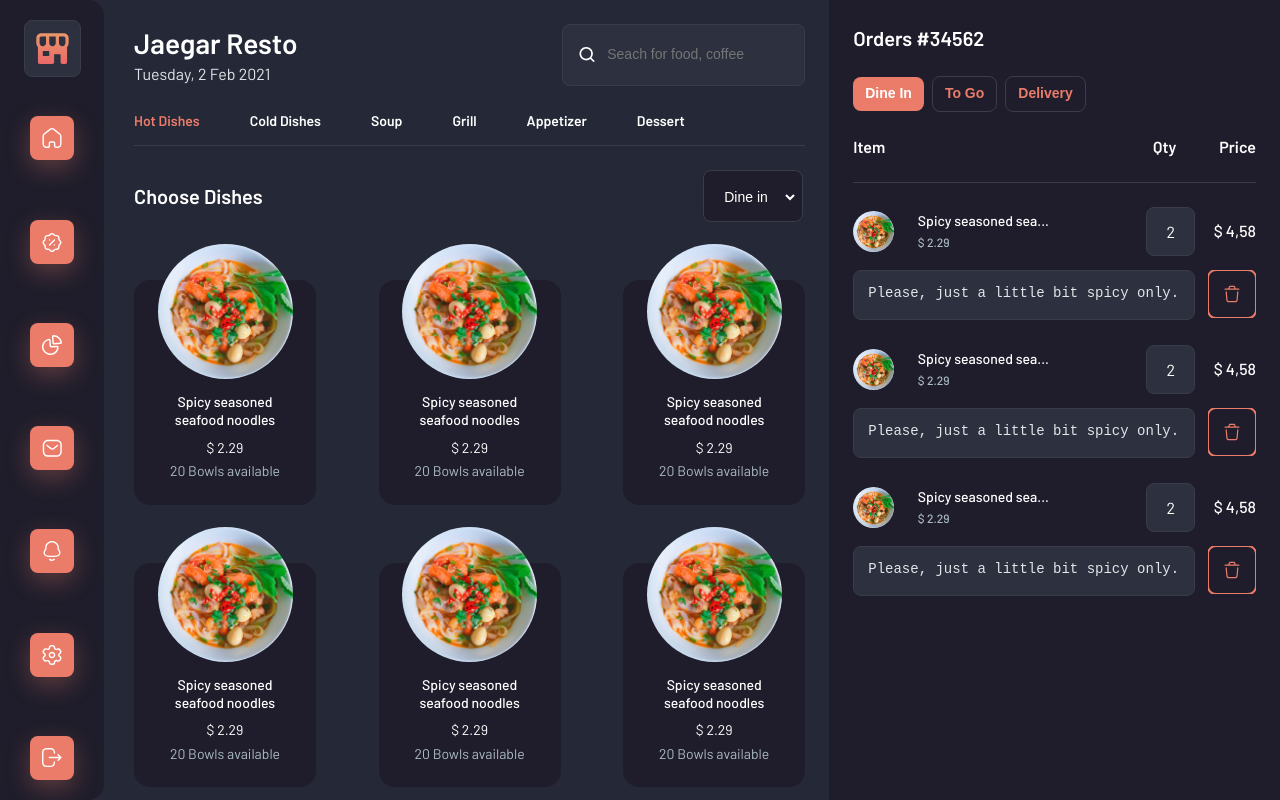
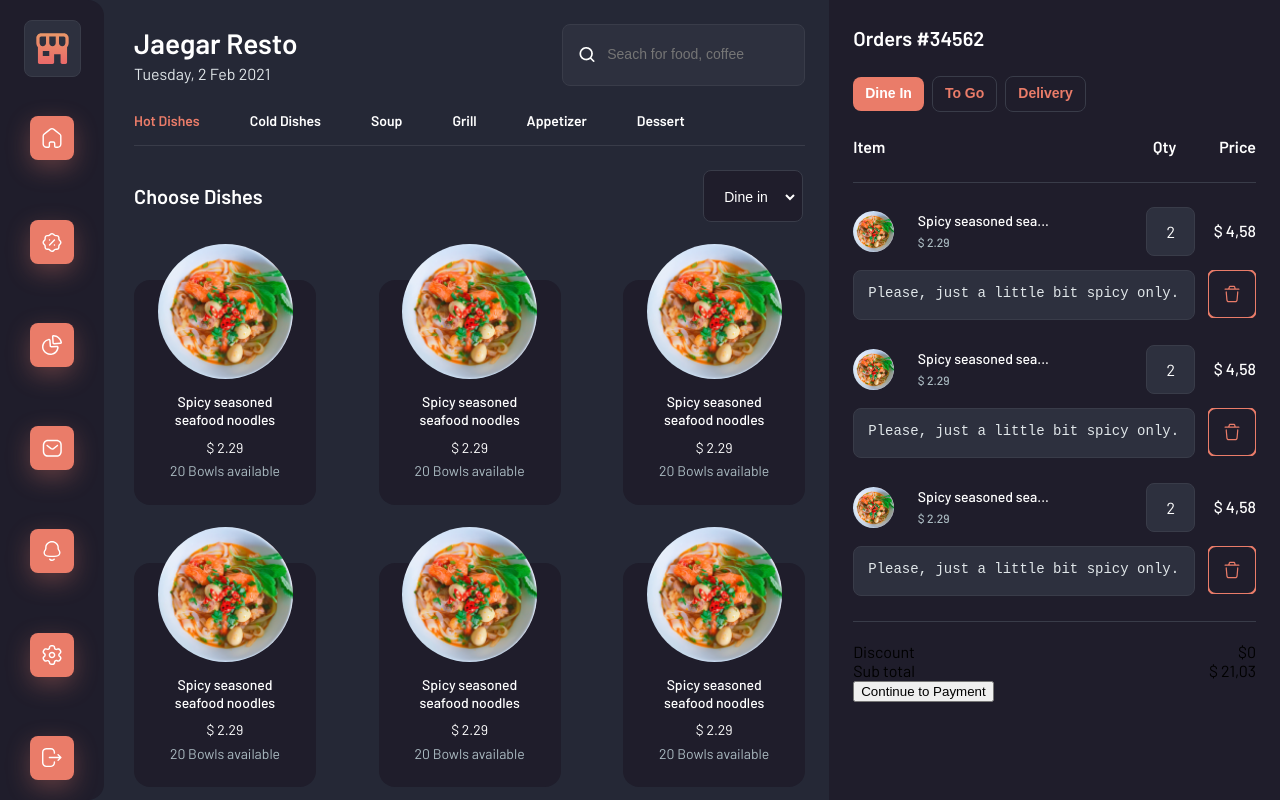
Before and after one commit to JAHONGIR95/Food_project, a React (Create React App) app: page / in a window 1280 px wide. Shown: the top 800 px of the page. Built offline with nearby package versions, Linux system fonts and the light colour scheme.

Commit message:
homepage right bottom part is designing

```diff
--- a/src/Pages/Homepage.js
+++ b/src/Pages/Homepage.js
@@ -51,9 +51,26 @@ const Homepage = () => {
                     </div>
                 </div>
 
-                <Booking mealImage={MealPhoto} bookingName="Spicy seasoned sea..." bookingPrice="$ 2.29" counter="2" totalPrice="$ 4,58" orderNote="Please, just a little bit spicy only."/>
-                <Booking mealImage={MealPhoto} bookingName="Spicy seasoned sea..." bookingPrice="$ 2.29" counter="2" totalPrice="$ 4,58" orderNote="Please, just a little bit spicy only."/>
-                <Booking mealImage={MealPhoto} bookingName="Spicy seasoned sea..." bookingPrice="$ 2.29" counter="2" totalPrice="$ 4,58" orderNote="Please, just a little bit spicy only."/>
+                 <div className="booking-area">
+                    <Booking mealImage={MealPhoto} bookingName="Spicy seasoned sea..." bookingPrice="$ 2.29" counter="2" totalPrice="$ 4,58" orderNote="Please, just a little bit spicy only."/>
+                    <Booking mealImage={MealPhoto} bookingName="Spicy seasoned sea..." bookingPrice="$ 2.29" counter="2" totalPrice="$ 4,58" orderNote="Please, just a little bit spicy only."/>
+                    <Booking mealImage={MealPhoto} bookingName="Spicy seasoned sea..." bookingPrice="$ 2.29" counter="2" totalPrice="$ 4,58" orderNote="Please, just a little bit spicy only."/>
+                 </div>
+
+                 <div className="homepage-right-bottom">
+                     <div className="info-wrapper">
+                        <div className="info">
+                            <p className="title">Discount</p>
+                            <p className="amount">$0</p>
+                        </div>
+
+                        <div className="info">
+                            <p className="title">Sub total</p>
+                            <p className="amount">$ 21,03</p>
+                        </div>
+                     </div>
+                     <button className="payment">Continue to Payment</button>
+                 </div>
 
             </div>
         </div>
--- a/src/Pages/Pages.scss
+++ b/src/Pages/Pages.scss
@@ -206,6 +206,21 @@
     }
 }
 
+.homepage-right-bottom{
+     border-top: 1px solid #393C49;
+     padding: 20px 0 24px 0;
+
+     .info-wrapper{
+
+        .info{
+            display: flex;
+            align-items: center;
+            justify-content: space-between;
+        }
+     }
+}
+
+
 .dashboard{
     width: 100%;
     height: 100vh;
```
